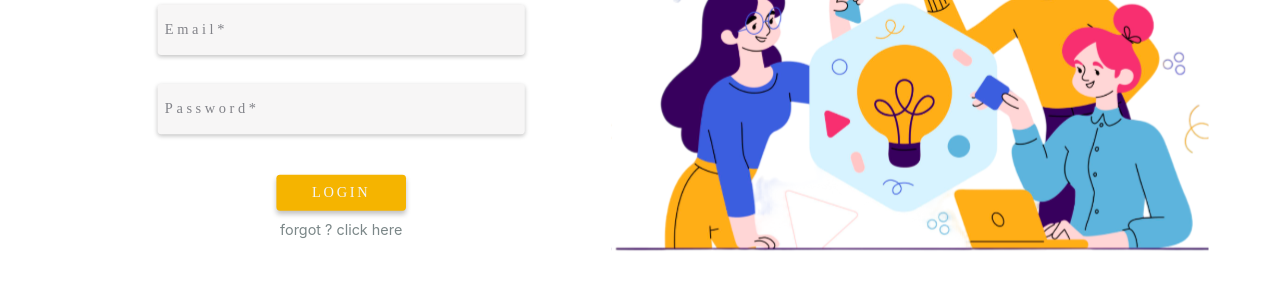
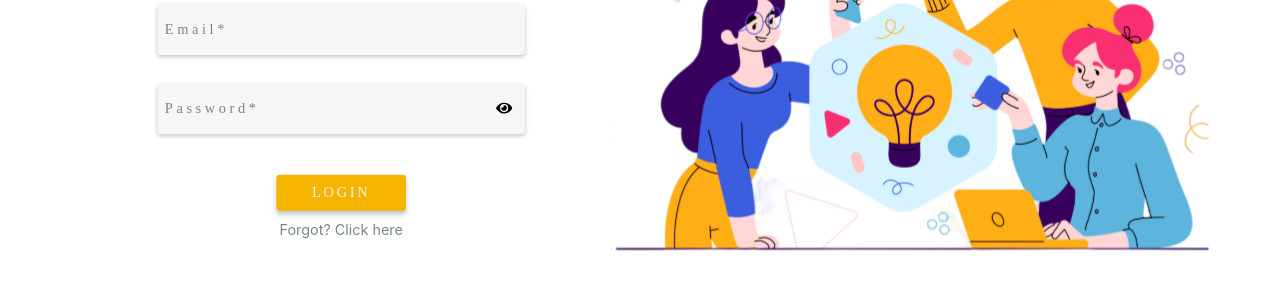
Before and after one commit to RohitRaj766/Qezee, a React (Create React App) app in the folder client/: page / in a window 1280 px wide. Shown: the part 266-555 px from the top of the page. Built offline with nearby package versions, Linux system fonts and the light colour scheme.

Commit message:
login showhide password

```diff
--- a/client/src/user/userScreens/login/Login.jsx
+++ b/client/src/user/userScreens/login/Login.jsx
@@ -4,9 +4,12 @@ import { useNavigate } from 'react-router-dom';
 import { loginRequest } from '../../../actions/index';
 import './Login.scss';
 import pagePhoto from '../../assets/images/pagephoto.svg';
+import { FontAwesomeIcon } from '@fortawesome/react-fontawesome';
+import { faEye, faEyeSlash } from '@fortawesome/free-solid-svg-icons';
 
 const Login = () => {
   const [credentials, setCredentials] = useState({ email: '', password: '' });
+  const [showPassword, setShowPassword] = useState(false);
   const dispatch = useDispatch();
   const error = useSelector((state) => state.auth.error);
   const isAuthenticated = useSelector((state) => state.auth.isAuthenticated);
@@ -30,22 +33,49 @@ const Login = () => {
     }
   }, [isAuthenticated, navigate]);
 
+  const toggleShowPassword = () => {
+    setShowPassword(!showPassword);
+  };
+
   return (
     <div className="loginMain">
       <div className="loginBoxContainer">
         <h1>Back in the Game! Let's Quiz!</h1>
         <div className='loginFormContainer'>
           <form>
-            <input className="loginInputField" type="email" name="email" value={credentials.email} onChange={handleChange} placeholder="Email*" required />
-            <input className="loginInputField" type="password" name="password" value={credentials.password} onChange={handleChange} placeholder="Password*" required />
+            <input
+              className="loginInputField"
+              type="email"
+              name="email"
+              value={credentials.email}
+              onChange={handleChange}
+              placeholder="Email*"
+              required
+            />
+            <div className="passwordField">
+              <input
+                className="loginInputField"
+                type={showPassword ? "text" : "password"}
+                name="password"
+                value={credentials.password}
+                onChange={handleChange}
+                placeholder="Password*"
+                required
+              />
+              <FontAwesomeIcon
+                icon={showPassword ? faEyeSlash : faEye}
+                onClick={toggleShowPassword}
+                className='showpassword'
+              />
+            </div>
           </form>
         </div>
         {error && <p className='errorMessage'>{error}</p>}
         <button onClick={handleSubmit} type="submit">LOGIN</button>
-        <p>forgot ? click here</p>
+        <p>Forgot? Click here</p>
       </div>
       <div className='backgroundImage'>
-        <img src={pagePhoto} alt="" />
+        <img src={pagePhoto} alt="Page Background" />
       </div>
     </div>
   );
--- a/client/src/user/userScreens/login/Login.scss
+++ b/client/src/user/userScreens/login/Login.scss
@@ -33,6 +33,11 @@
                 display: flex;
                 flex-direction: column;
                 justify-content: center;
+                .passwordField{
+                    .showpassword{
+                        margin-left: -32px;
+                    }
+                }
                 .loginInputField {
                     width:400px;
                     height: 3.5rem;
```
